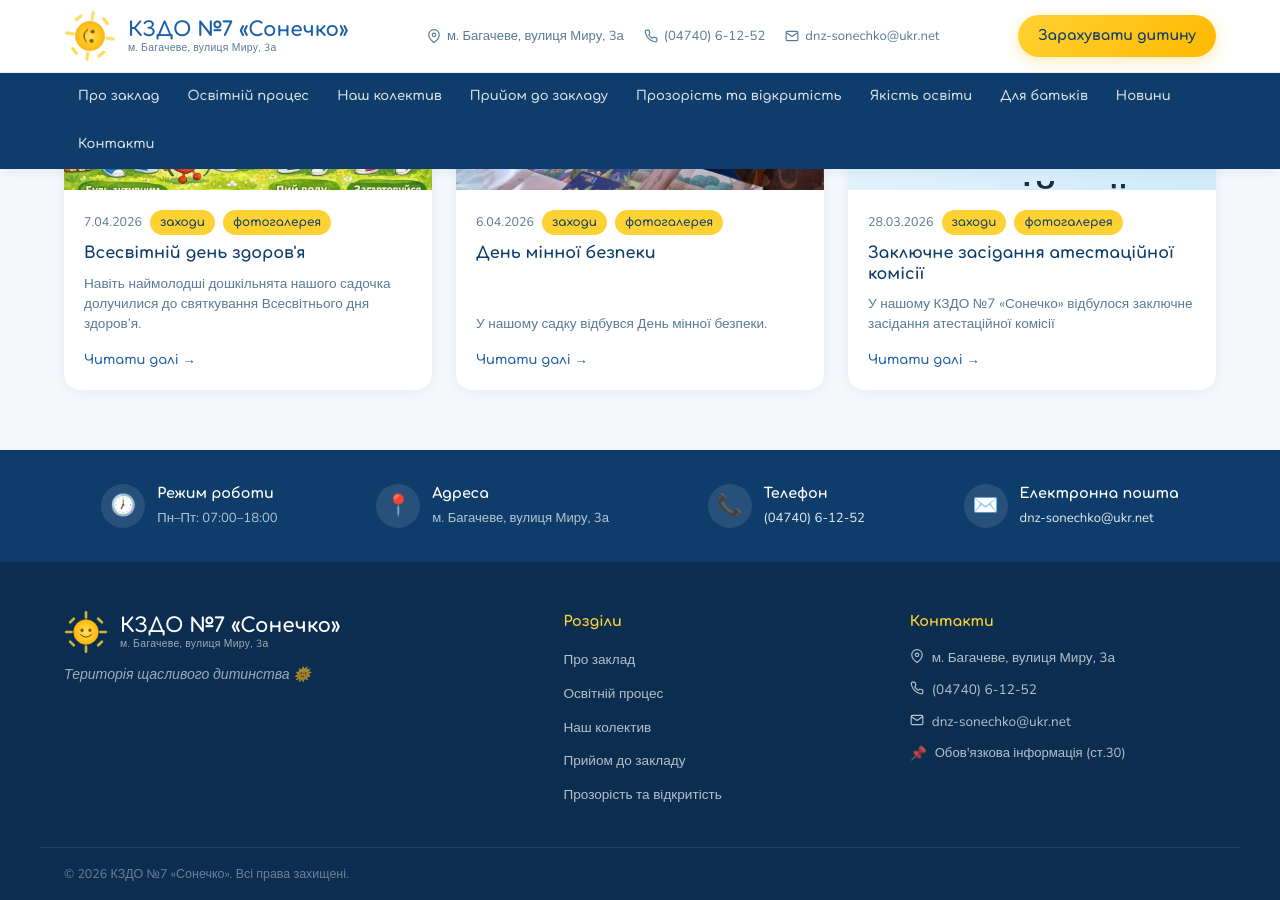
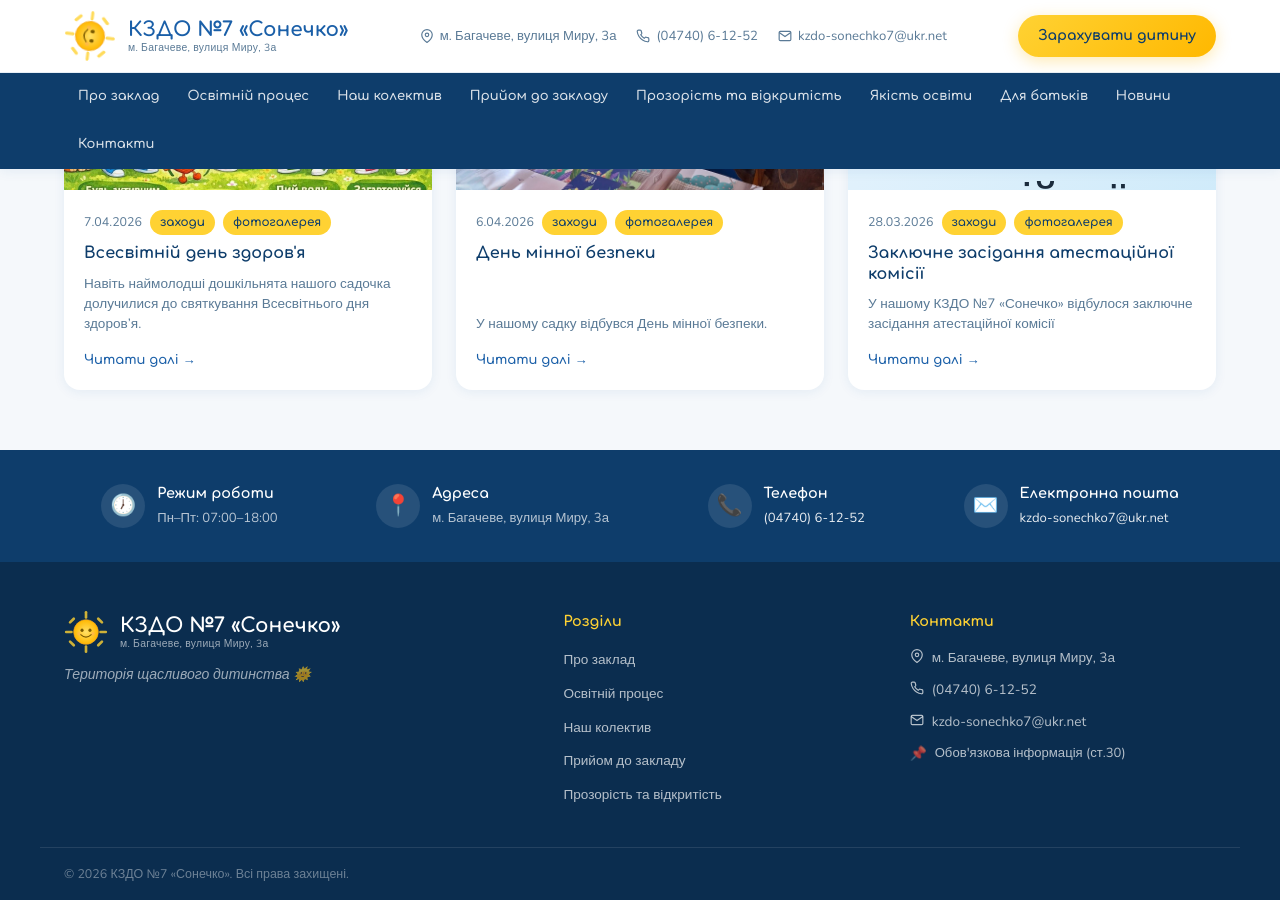
Before and after one commit to sonechko7/sonechko7.github.io, a Jekyll site: the page built from index.html, in a window 1280 px wide and 900 px high, scrolled down 954 px. Built offline with Jekyll 4.4.1, drawn with Linux system fonts in a browser that asks for light colours.

Commit message:
Update footer email

```diff
--- a/_config.yml
+++ b/_config.yml
@@ -1,6 +1,6 @@
 title: КЗДО №7 «Сонечко»
 description: Комунальний заклад дошкільної освіти №7 «Сонечко» — Територія щасливого дитинства
-email: dnz-sonechko@ukr.net
+email: kzdo-sonechko7@ukr.net
 phone: "(04740) 6-12-52"
 address: "м. Багачеве, вулиця Миру, 3а"
 groups: 7
```
